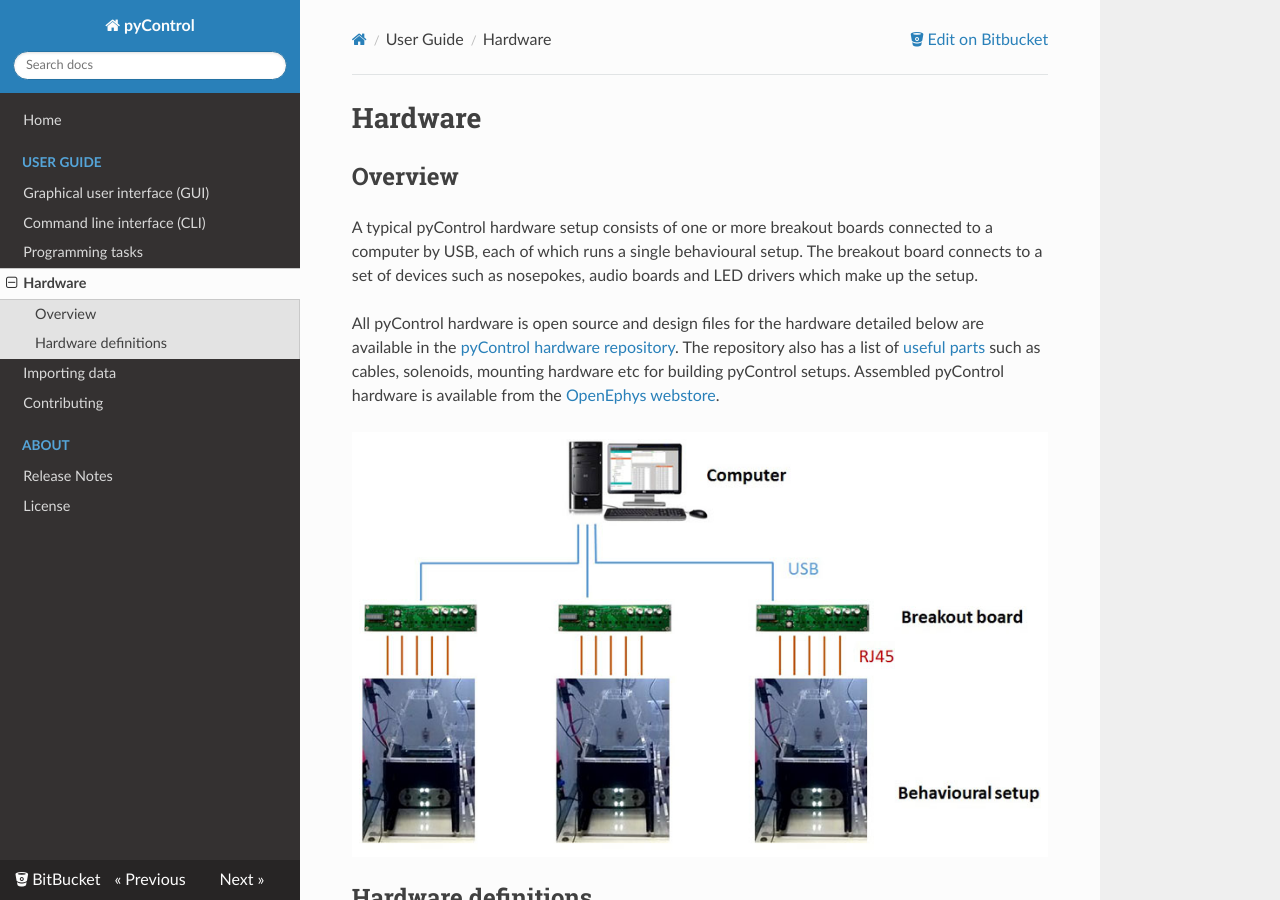
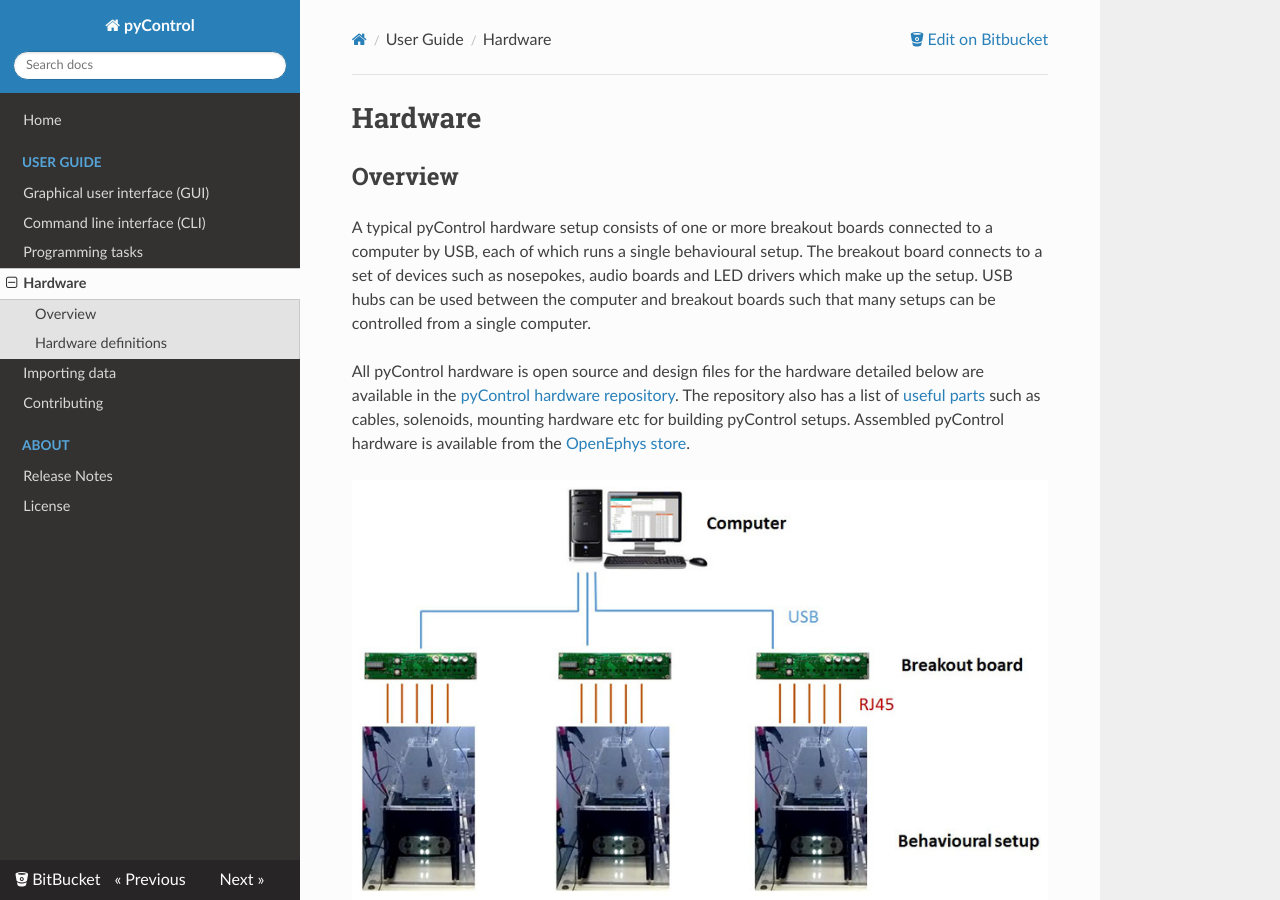
Before and after one commit to pyControl/docs, an MkDocs documentation site: the page built from docs/user-guide/hardware.md, in a window 1280 px wide and 900 px high. Built offline with MkDocs 1.6.1, drawn with Linux system fonts in a browser that asks for light colours; nearby versions of some CDN libraries; old or Windows-style settings are respelled for this version of MkDocs.

Commit message:
Minor changes to index and hardware.

```diff
--- a/docs/user-guide/hardware.md
+++ b/docs/user-guide/hardware.md
@@ -2,9 +2,9 @@
 
 ## Overview
 
-A typical pyControl hardware setup consists of one or more breakout boards connected to a computer by USB, each of which runs a single behavioural setup.  The breakout board connects to a set of devices such as nosepokes, audio boards and LED drivers which make up the setup.
+A typical pyControl hardware setup consists of one or more breakout boards connected to a computer by USB, each of which runs a single behavioural setup.  The breakout board connects to a set of devices such as nosepokes, audio boards and LED drivers which make up the setup. USB hubs can be used between the computer and breakout boards such that many setups can be controlled from a single computer.
 
-All pyControl hardware is open source and design files for the hardware detailed below are available in the [pyControl hardware repository](https://bitbucket.org/takam/pycontrol_hardware).  The repository also has a list of [useful parts](https://bitbucket.org/takam/pycontrol_hardware/src/default/useful-parts-list.md) such as cables, solenoids, mounting hardware etc for building pyControl setups.  Assembled pyControl hardware is available from the [OpenEphys webstore](http://www.open-ephys.org/store).
+All pyControl hardware is open source and design files for the hardware detailed below are available in the [pyControl hardware repository](https://bitbucket.org/takam/pycontrol_hardware).  The repository also has a list of [useful parts](https://bitbucket.org/takam/pycontrol_hardware/src/default/useful-parts-list.md) such as cables, solenoids, mounting hardware etc for building pyControl setups.  Assembled pyControl hardware is available from the [OpenEphys store](http://www.open-ephys.org/store).
 
 ![Hardware overview](../media/hardware/hardware-overview.jpg)
 
```
Also changed, not shown: docs/index.md (+1 -2 lines).
